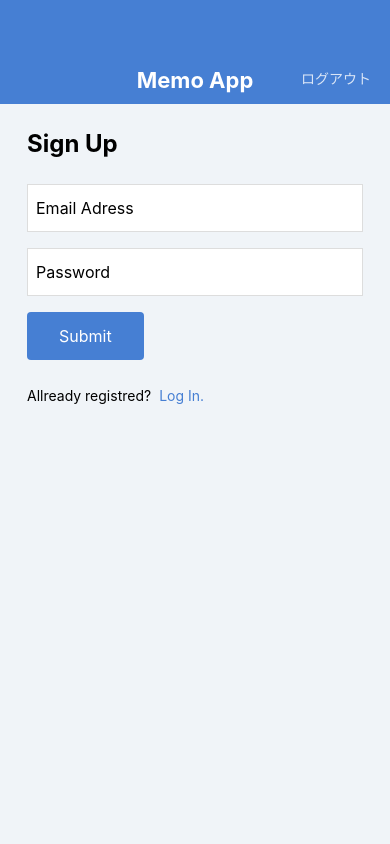
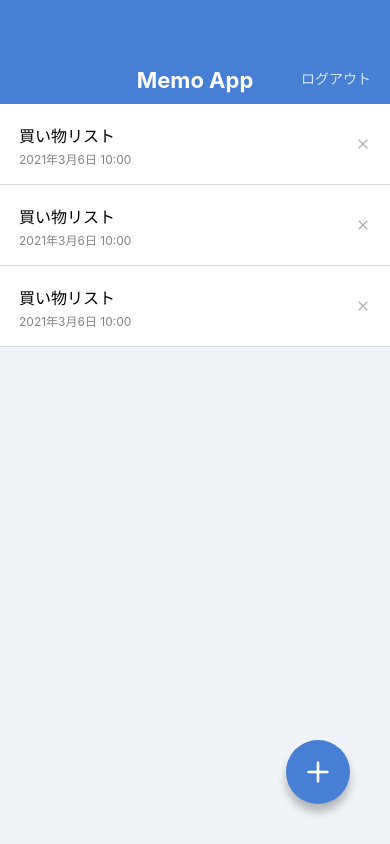
Before and after one commit to ogamw/MemoApp, a React Native app: screen / in a window 390 px wide. Built offline with nearby package versions, Linux system fonts and the light colour scheme.

Commit message:
特定のcomponentsをタッチ可能にする

```diff
--- a/App.jsx
+++ b/App.jsx
@@ -1,14 +1,14 @@
 import React from 'react';
 
-// import メモリスト画面 from './src/screens/メモリスト画面';
+import メモリスト画面 from './src/screens/メモリスト画面';
 // import メモ詳細画面 from './src/screens/メモ詳細画面';
 // import メモ編集画面 from './src/screens/メモ編集画面';
 // import メモ作成画面 from './src/screens/メモ作成画面';
 // import ログイン画面 from './src/screens/ログイン画面';
-import サインアップ画面 from './src/screens/サインアップ画面';
+// import サインアップ画面 from './src/screens/サインアップ画面';
 
 export default function App() {
   return (
-    <サインアップ画面 />
+    <メモリスト画面 />
   );
 }
--- a/src/components/Button.jsx
+++ b/src/components/Button.jsx
@@ -1,18 +1,23 @@
 import React from 'react';
-import { View, Text, StyleSheet } from 'react-native';
-import { string } from 'prop-types';
+import { TouchableOpacity, Text, StyleSheet } from 'react-native';
+import { func, string } from 'prop-types';
 
 export default function Button(props) {
-  const { label } = props;
+  const { label, onPress } = props;
   return (
-    <View style={styles.buttonContainer}>
+    <TouchableOpacity style={styles.buttonContainer} onPress={onPress}>
       <Text style={styles.buttonLabel}>{label}</Text>
-    </View>
+    </TouchableOpacity>
   );
 }
 
 Button.propTypes = {
   label: string.isRequired,
+  onPress: func,
+};
+
+Button.defaultProps = {
+  onPress: null,
 };
 
 const styles = StyleSheet.create({
--- a/src/components/CircleButton.jsx
+++ b/src/components/CircleButton.jsx
@@ -1,25 +1,27 @@
 import React from 'react';
-import { View, StyleSheet } from 'react-native';
-import { shape, string } from 'prop-types';
+import { StyleSheet, TouchableOpacity } from 'react-native';
+import { shape, string, func } from 'prop-types';
 import { Feather } from '@expo/vector-icons';
 
 export default function CircleButton(props) {
   // eslint-disable-next-line react/prop-types
-  const { style, name } = props;
+  const { style, name, onPress } = props;
   return (
-    <View style={[styles.circleButton, style]}>
+    <TouchableOpacity style={[styles.circleButton, style]} onPress={onPress}>
       <Feather name={name} size={32} color="white" />
-    </View>
+    </TouchableOpacity>
   );
 }
 
 CircleButton.prototypes = {
   style: shape(),
   name: string.isRequired,
+  onPress: func,
 };
 
 CircleButton.defaultProps = {
   style: null,
+  onPress: null,
 };
 
 const styles = StyleSheet.create({
--- a/src/components/MemoList.jsx
+++ b/src/components/MemoList.jsx
@@ -1,5 +1,10 @@
 import React from 'react';
-import { View, Text, StyleSheet } from 'react-native';
+import {
+  View,
+  Text,
+  StyleSheet,
+  TouchableOpacity,
+} from 'react-native';
 import { Feather } from '@expo/vector-icons';
 
 export default function MemoList() {
@@ -10,9 +15,9 @@ export default function MemoList() {
           <Text style={styles.memoListTitle}>買い物リスト</Text>
           <Text style={styles.memoListItemDate}>2021年3月6日 10:00</Text>
         </View>
-        <View>
+        <TouchableOpacity>
           <Feather name="x" size={16} color="#B0B0B0" />
-        </View>
+        </TouchableOpacity>
       </View>
 
       <View style={styles.memoListItem}>
@@ -20,9 +25,9 @@ export default function MemoList() {
           <Text style={styles.memoListTitle}>買い物リスト</Text>
           <Text style={styles.memoListItemDate}>2021年3月6日 10:00</Text>
         </View>
-        <View>
+        <TouchableOpacity>
           <Feather name="x" size={16} color="#B0B0B0" />
-        </View>
+        </TouchableOpacity>
       </View>
 
       <View style={styles.memoListItem}>
@@ -30,9 +35,9 @@ export default function MemoList() {
           <Text style={styles.memoListTitle}>買い物リスト</Text>
           <Text style={styles.memoListItemDate}>2021年3月6日 10:00</Text>
         </View>
-        <View>
+        <TouchableOpacity>
           <Feather name="x" size={16} color="#B0B0B0" />
-        </View>
+        </TouchableOpacity>
       </View>
     </View>
   );
--- a/src/screens/サインアップ画面.jsx
+++ b/src/screens/サインアップ画面.jsx
@@ -4,6 +4,7 @@ import {
   Text,
   TextInput,
   StyleSheet,
+  TouchableOpacity,
 } from 'react-native';
 
 import AppBar from '../components/AppBar';
@@ -20,7 +21,9 @@ export default function サインアップ画面() {
         <Button label="Submit" />
         <View style={styles.footer}>
           <Text style={styles.footerText}>Allready registred?</Text>
-          <Text style={styles.footerLink}>Log In.</Text>
+          <TouchableOpacity>
+            <Text style={styles.footerLink}>Log In.</Text>
+          </TouchableOpacity>
         </View>
       </View>
     </View>
--- a/src/screens/ログイン画面.jsx
+++ b/src/screens/ログイン画面.jsx
@@ -4,6 +4,7 @@ import {
   Text,
   TextInput,
   StyleSheet,
+  TouchableOpacity,
 } from 'react-native';
 
 import AppBar from '../components/AppBar';
@@ -20,7 +21,9 @@ export default function ログイン画面() {
         <Button label="Submit" />
         <View style={styles.footer}>
           <Text style={styles.footerText}>Not registred?</Text>
-          <Text style={styles.footerLink}>Sign up here!</Text>
+          <TouchableOpacity>
+            <Text style={styles.footerLink}>Sign up here!</Text>
+          </TouchableOpacity>
         </View>
       </View>
     </View>
```
